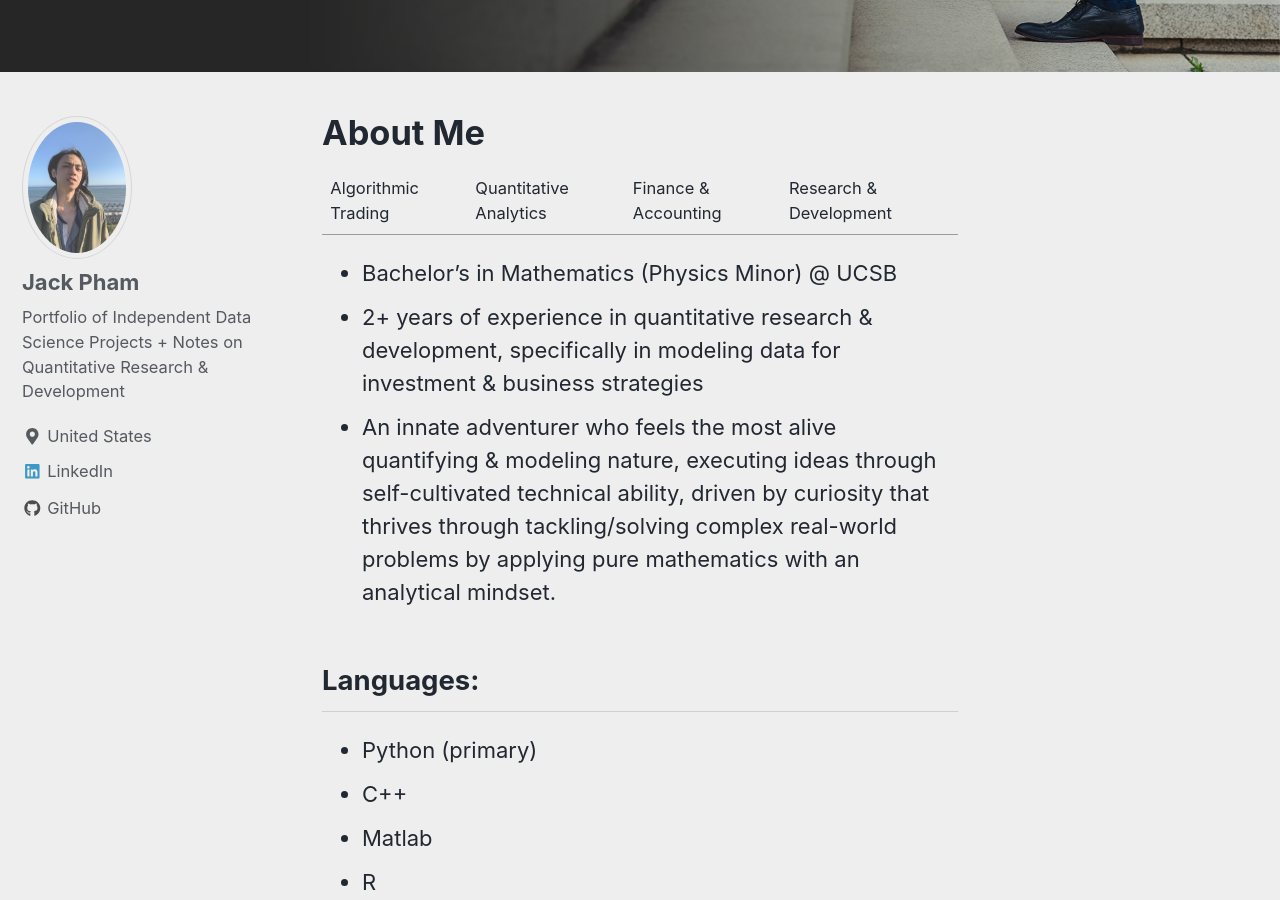
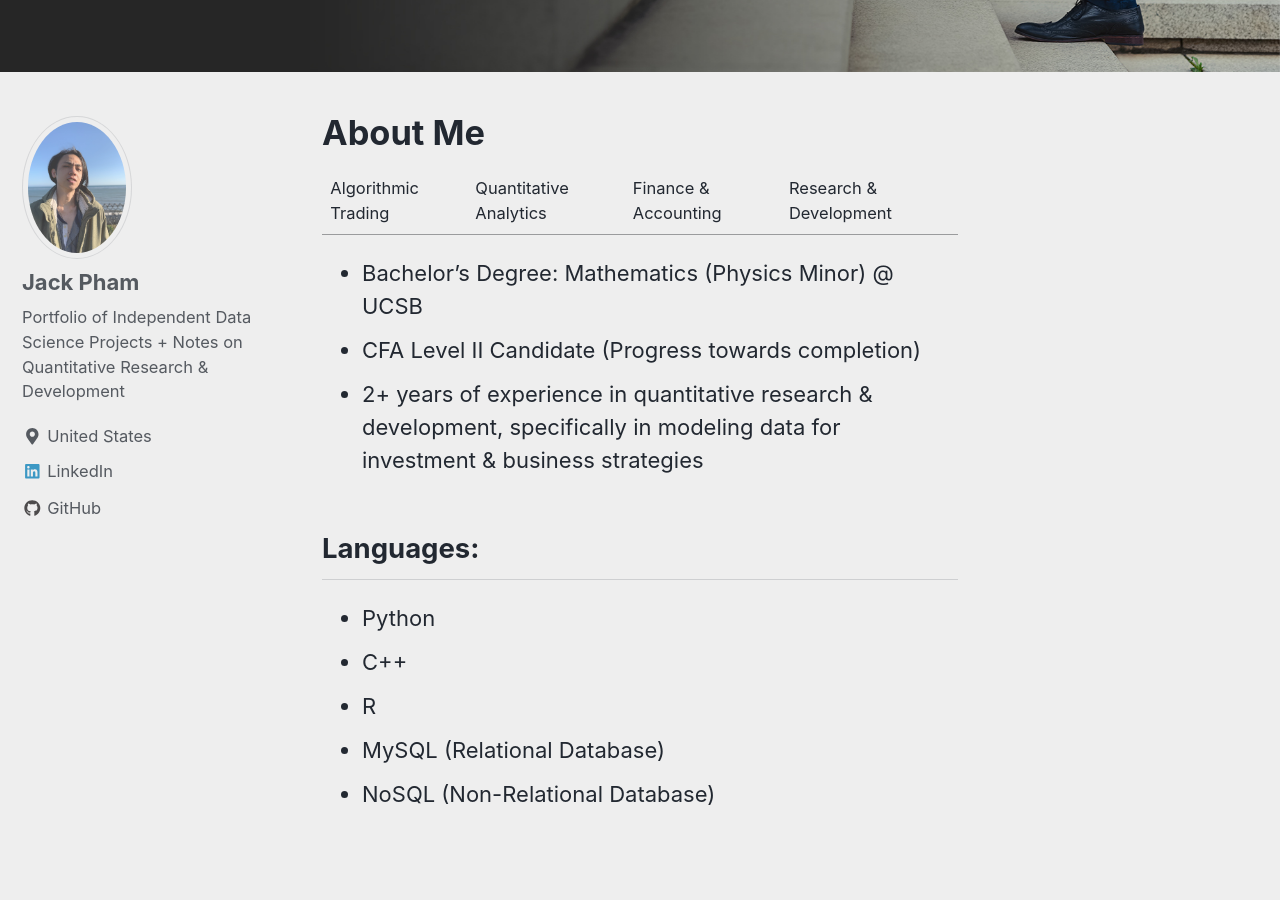
Before and after one commit to jp-quant/jp-quant.github.io, a Jekyll site: the page built from _pages/about.md, in a window 1280 px wide and 900 px high, scrolled down 239 px. Built offline with Jekyll 4.4.1, drawn with Linux system fonts in a browser that asks for light colours; nearby versions of some CDN libraries; some of the changed text lies outside the part shown.

Commit message:
quick update

```diff
--- a/_pages/about.md
+++ b/_pages/about.md
@@ -6,21 +6,13 @@ header:
 ---
 Algorithmic Trading | Quantitative Analytics | Finance & Accounting | Research & Development
 
-- Bachelor's in Mathematics (Physics Minor) @ UCSB
+- Bachelor's Degree: Mathematics (Physics Minor) @ UCSB
+- CFA Level II Candidate (Progress towards completion)
 - 2+ years of experience in quantitative research & development, specifically in modeling data for investment & business strategies
-- An innate adventurer who feels the most alive quantifying & modeling nature, executing ideas through self-cultivated technical ability, driven by curiosity that thrives through tackling/solving complex real-world problems by applying pure mathematics with an analytical mindset.
-
 
 ## Languages:
-- Python (primary)
+- Python
 - C++
-- Matlab
 - R
-
-## Current Research Topics That Keep me Up at Night:
-- Developing a Reliable Systematic & Dynamic Process to Accurately Capture Alphas for Investment & Trading
-- Sentiment Analysis as a Factor in Overall Developed Decision-Making Model
-- Neural Network Prediction of Industry Sector's Performance Utilizing A Wide Range of Financial Data (Prices & Volumes, Order Books, Financial Statements, Indicators, News Sources, etc)
-- Quantifying Assets' Relationships to Each Other Throughout Time (e.g.: Findings of Potential Leading Indicator & Signals For Predictive Confidences)
-- Finding & Designing Optimal Neural Network Architectures for Time-Series Forecasting
-- Extracting Mathematical Information from ANY Given Unlabeled Time-Series Datasets
+- MySQL (Relational Database)
+- NoSQL (Non-Relational Database)
```
Also changed, not shown: _posts/2020-06-26-qf_volatility_p1.md (renamed from _posts/2020-05-26-qf_volatility_p1.md, +1 -1 lines), _posts/2020-08-03-qf_volatility_p2.md (renamed from _posts/2020-06-03-qf_volatility_p2.md, +1 -1 lines).
